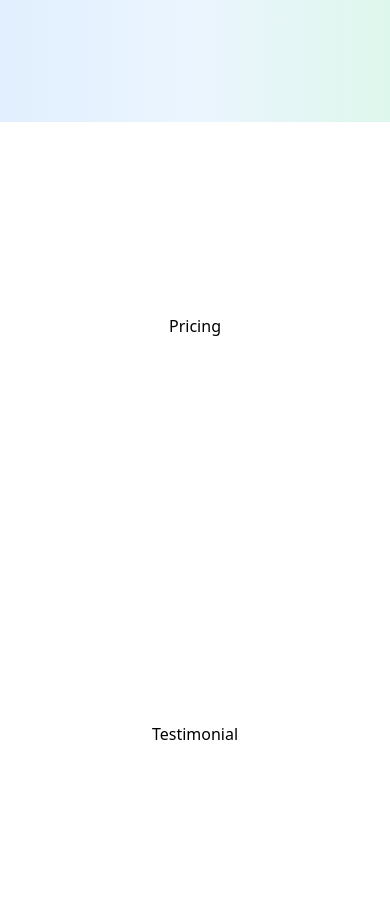
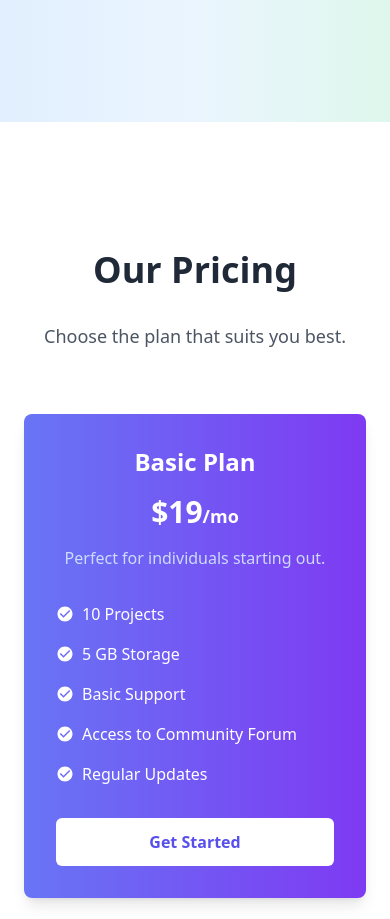
Before and after one commit to farhan-jabil/work-stream-react, a React (Create React App) app in the folder frontend/: page / in a window 390 px wide. Shown: the part 5060-5979 px from the top of the page. Built offline with nearby package versions, Linux system fonts and the light colour scheme.

Commit message:
first pricing done

```diff
--- /dev/null
+++ b/frontend/src/components/Pricing.js
@@ -0,0 +1,138 @@
+import React from "react";
+import { MdCheckCircle } from "react-icons/md";
+
+const Pricing = () => {
+  return (
+    <section id="pricing" className="bg-white py-32">
+      <div className="container mx-auto px-6 text-center">
+        <h2 className="text-4xl md:text-5xl font-bold mb-8 text-gray-800 text-center">
+          Our Pricing
+        </h2>
+        <p className="text-lg text-gray-600 mb-16">
+          Choose the plan that suits you best.
+        </p>
+
+        <div className="flex flex-col md:flex-row justify-center items-center md:space-x-8">
+          <div className="w-full max-w-sm bg-gradient-to-r from-indigo-500 to-purple-600 text-white rounded-lg shadow-lg overflow-hidden">
+            <div className="p-8 transform transition duration-500 hover:scale-105">
+              <h3 className="text-2xl font-bold">Basic Plan</h3>
+              <p className="mt-4 text-3xl font-extrabold">
+                $19<span className="text-lg">/mo</span>
+              </p>
+              <p className="mt-4 text-indigo-200">
+                Perfect for individuals starting out.
+              </p>
+
+              <ul className="mt-8 space-y-4">
+                <li className="flex items-center">
+                  <MdCheckCircle className="text-lg mr-2" />
+                  10 Projects
+                </li>
+                <li className="flex items-center">
+                  <MdCheckCircle className="text-lg mr-2" />
+                  5 GB Storage
+                </li>
+                <li className="flex items-center">
+                  <MdCheckCircle className="text-lg mr-2" />
+                  Basic Support
+                </li>
+                <li className="flex items-center">
+                  <MdCheckCircle className="text-lg mr-2" />
+                  Access to Community Forum
+                </li>
+                <li className="flex items-center">
+                  <MdCheckCircle className="text-lg mr-2" />
+                  Regular Updates
+                </li>
+              </ul>
+
+              <button className="mt-8 w-full py-3 bg-white text-indigo-600 font-bold rounded-md hover:bg-gray-100 transition">
+                Get Started
+              </button>
+            </div>
+          </div>
+
+          <div className="w-full max-w-sm bg-gradient-to-r from-teal-500 to-green-600 text-white rounded-lg shadow-lg overflow-hidden mt-8 md:mt-0">
+            <div className="p-8 transform transition duration-500 hover:scale-105">
+              <h3 className="text-2xl font-bold">Standard Plan</h3>
+              <p className="mt-4 text-3xl font-extrabold">
+                $49<span className="text-lg">/mo</span>
+              </p>
+              <p className="mt-4 text-teal-200">
+                Ideal for growing businesses.
+              </p>
+
+              <ul className="mt-8 space-y-4">
+                <li className="flex items-center">
+                  <MdCheckCircle className="text-lg mr-2" />
+                  50 Projects
+                </li>
+                <li className="flex items-center">
+                  <MdCheckCircle className="text-lg mr-2" />
+                  20 GB Storage
+                </li>
+                <li className="flex items-center">
+                  <MdCheckCircle className="text-lg mr-2" />
+                  Priority Support
+                </li>
+                <li className="flex items-center">
+                  <MdCheckCircle className="text-lg mr-2" />
+                  Access to Premium Tutorials
+                </li>
+                <li className="flex items-center">
+                  <MdCheckCircle className="text-lg mr-2" />
+                  Monthly Webinars
+                </li>
+              </ul>
+
+              <button className="mt-8 w-full py-3 bg-white text-teal-600 font-bold rounded-md hover:bg-gray-100 transition">
+                Get Started
+              </button>
+            </div>
+          </div>
+
+          <div className="w-full max-w-sm bg-gradient-to-r from-pink-500 to-red-600 text-white rounded-lg shadow-lg overflow-hidden mt-8 md:mt-0">
+            <div className="p-8 transform transition duration-500 hover:scale-105">
+              <h3 className="text-2xl font-bold">Premium Plan</h3>
+              <p className="mt-4 text-3xl font-extrabold">
+                $99<span className="text-lg">/mo</span>
+              </p>
+              <p className="mt-4 text-pink-200">
+                For advanced and large-scale needs.
+              </p>
+
+              <ul className="mt-8 space-y-4">
+                <li className="flex items-center">
+                  <MdCheckCircle className="text-lg mr-2" />
+                  Unlimited Projects
+                </li>
+                <li className="flex items-center">
+                  <MdCheckCircle className="text-lg mr-2" />
+                  100 GB Storage
+                </li>
+                <li className="flex items-center">
+                  <MdCheckCircle className="text-lg mr-2" />
+                  24/7 Support
+                </li>
+                <li className="flex items-center">
+                  <MdCheckCircle className="text-lg mr-2" />
+                  Dedicated Account Manager
+                </li>
+                <li className="flex items-center">
+                  <MdCheckCircle className="text-lg mr-2" />
+                  Custom Analytics Reports
+                </li>
+              </ul>
+
+              <button className="mt-8 w-full py-3 bg-white text-pink-600 font-bold rounded-md hover:bg-gray-100 transition">
+                Get Started
+              </button>
+            </div>
+          </div>
+        </div>
+      </div>
+    </section>
+  );
+};
+
+export default Pricing;
--- a/frontend/src/pages/Home.js
+++ b/frontend/src/pages/Home.js
@@ -3,6 +3,7 @@ import { Link } from "react-router-dom";
 import Hero from "../components/Hero";
 import Features from "../components/FeaturesSection";
 import About from "../components/About";
+import Pricing from "../components/Pricing";
 
 const Home = () => {
   return (
@@ -16,8 +17,8 @@ const Home = () => {
       <div id="about">
         <About></About>
       </div>
-      <div id="pricing" className="py-48">
-        Pricing
+      <div id="pricing">
+        <Pricing></Pricing>
       </div>
       <div id="testimonial" className="py-48">
         Testimonial
```
